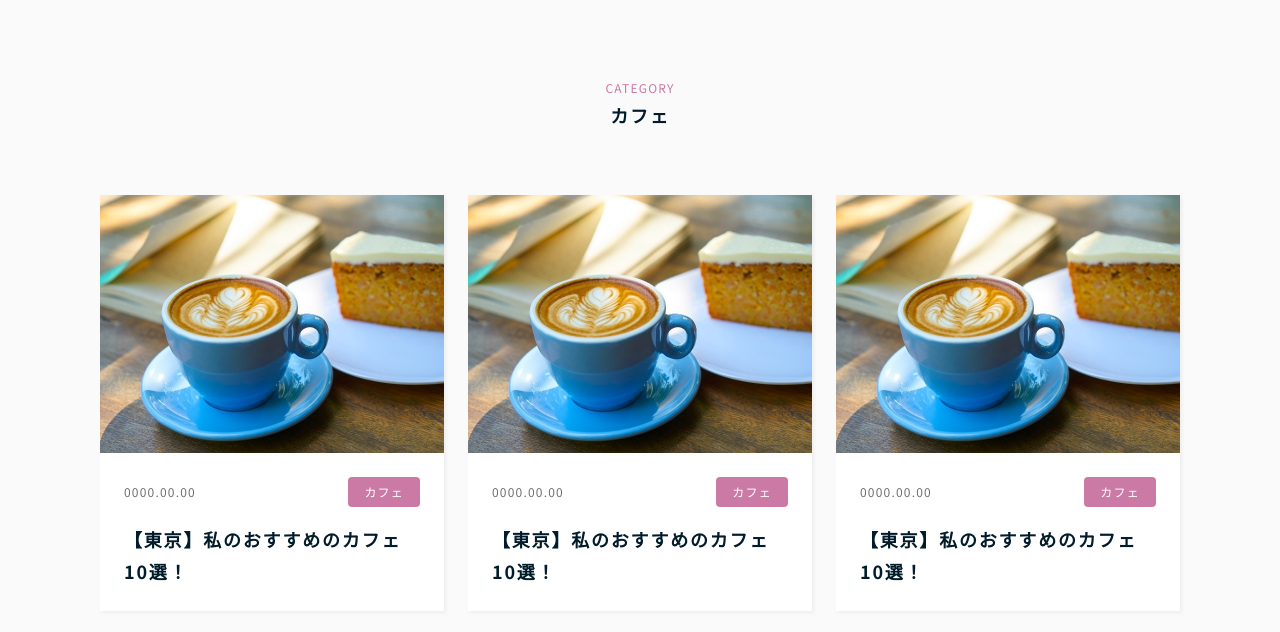
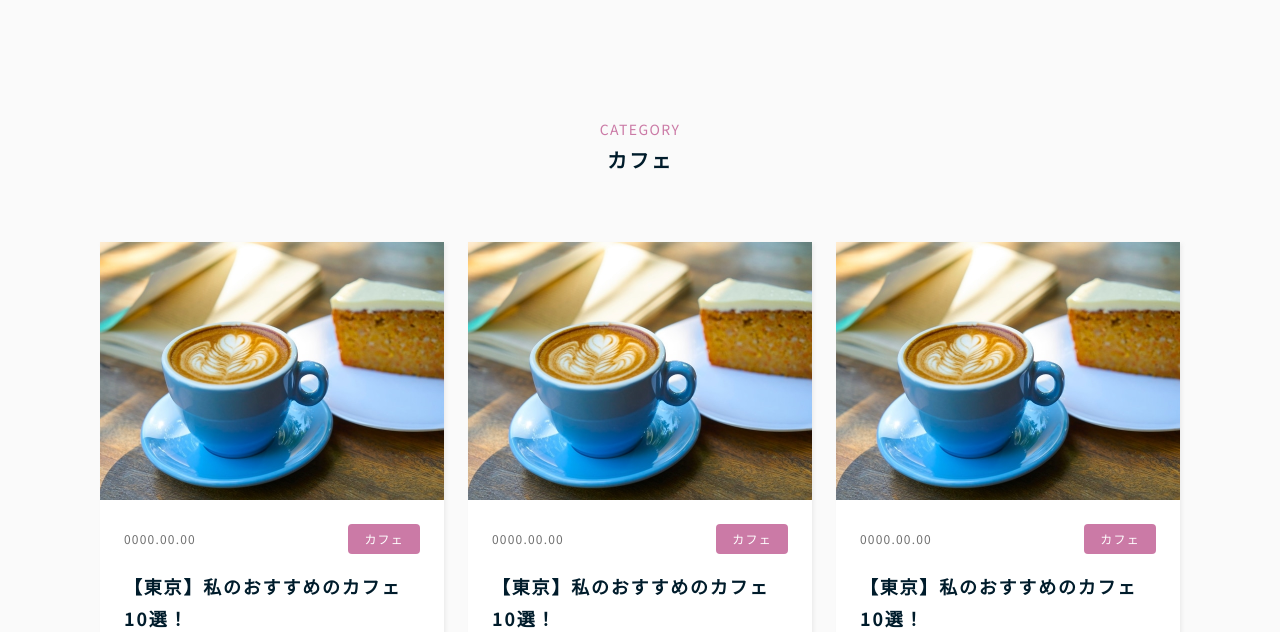
Before and after one commit to l2410864601/aviva, a plain HTML site: page blog-responsive-training/src/category.html in a window 1280 px wide. Shown: the part 147-779 px from the top of the page. Drawn offline with Linux system fonts and the light colour scheme.

Commit message:
category

```diff
--- a/blog-responsive-training/src/css/style.css
+++ b/blog-responsive-training/src/css/style.css
@@ -368,6 +368,12 @@ body {
   text-align: center;
 }
 
+@media screen and (min-width: 768px) {
+  .cat_header_title {
+    font-size: 20px;
+  }
+}
+
 .cat_header_title:before {
   content: 'CATEGORY';
   display: block;
@@ -377,8 +383,20 @@ body {
   letter-spacing: 0.1em;
 }
 
+@media screen and (min-width: 768px) {
+  .cat_header_title:before {
+    font-size: 14px;
+  }
+}
+
 .cat_main {
   padding: 80px 0;
+}
+
+@media screen and (min-width: 768px) {
+  .cat_main {
+    padding: 120px 0;
+  }
 }
 
 .cat_main_contents {
```
